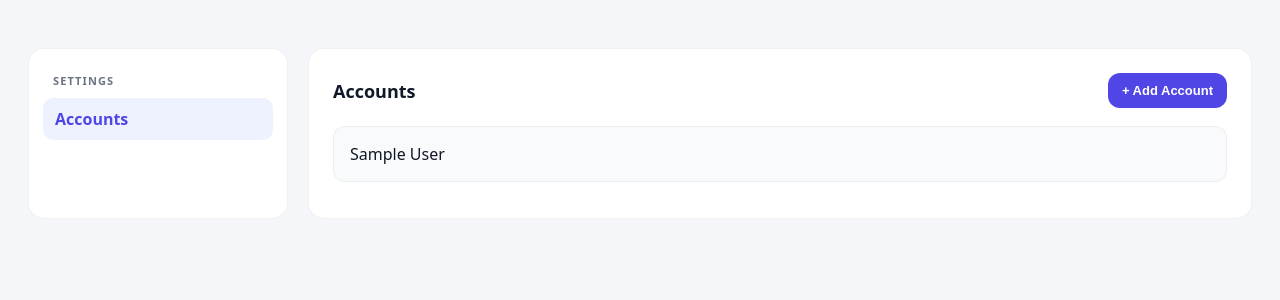
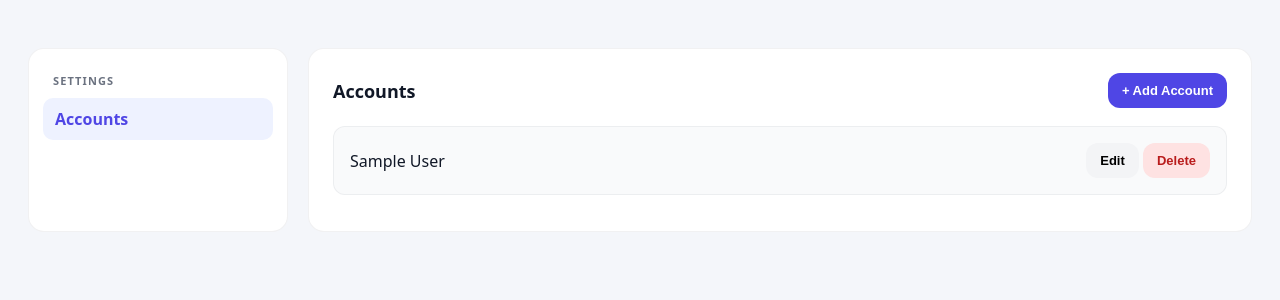
Before and after one commit to shrestha-bishal/sure-sync, a FastAPI app: page /settings/accounts in a window 1280 px wide. Shown: the top 300 px of the page. Run offline with FastAPI, Linux system fonts and the light colour scheme; tables that the repository leaves empty hold one stand-in row (values such as "Sample post"); data that the repository does not hold is empty; parts of the project's set-up code (start-up, migrations or seed data) failed here and were passed over.

Commit message:
added functionality to delete

```diff
--- a/web/routes/api.py
+++ b/web/routes/api.py
@@ -1,7 +1,7 @@
 from fastapi import APIRouter
 from core.models.stats import AppStats
 from core.models.account import Account
-from core.services.account_service import get_accounts as get_all_accounts, create_account
+from core.services.account_service import get_accounts as get_all_accounts, create_account, update_account, delete_account, get_account_by_id
 
 router = APIRouter(prefix="/api")
 
@@ -19,3 +19,20 @@ async def create_accounts(account: Account):
 @router.get("/accounts")
 async def get_accounts():
     return get_all_accounts()
+
+@router.get("/accounts/{account_id}")
+async def get_account(account_id: int):
+    account = get_account_by_id(account_id)
+    if account:
+        return account
+    return {"error": "Account not found"}
+
+@router.put("/accounts/{account_id}")
+async def edit_account(account_id: int, account: Account):
+    success = update_account(account_id, account)
+    return {"success": success}
+
+@router.delete("/accounts/{account_id}")
+async def remove_account(account_id: int):
+    success = delete_account(account_id)
+    return {"success": success}
--- a/web/static/app.js
+++ b/web/static/app.js
@@ -49,6 +49,20 @@ function closeModal() {
     document.getElementById("modal").style.display = "none";
 }
 
+async function deleteAccount(id) {
+    if (!confirm("Are you sure you want to delete this account?")) return;
+
+    const response = await fetch(`/api/accounts/${id}`, {
+        method: 'DELETE'
+    });
+
+    if (response.ok) {
+        location.reload(); // Refresh the page to remove the row
+    } else {
+        alert("Failed to delete account.");
+    }
+}
+
 // Delete with animation
 function deleteRow(btn) {
     const row = btn.closest(".account-row");
--- a/web/templates/accounts.html
+++ b/web/templates/accounts.html
@@ -28,11 +28,10 @@
                 {% for account in accounts %}
                     <div class="account-row">
                         <div>{{ account.account_name }}</div>
-                        <!--
                         <div class="actions">
-                            <button class="btn btn-edit">Edit</button>
-                            <button class="btn btn-delete" onclick="deleteRow(this)">Delete</button>
-                        </div> -->
+                            <button class="btn btn-edit" onclick="editAccount('{{ account.id }}')">Edit</button>
+                            <button class="btn btn-delete" onclick="deleteAccount('{{ account.id }}'); deleteRow(this)">Delete</button>
+                        </div>
                     </div>
                 {% endfor %}
             </div>
@@ -66,4 +65,30 @@
             </div>
         </div>
     </div>
+
+    <!-- DELETE MODAL -->
+    <div class="modal-overlay" id="deleteModal">
+        <div class="modal modal-sm">
+
+            <div class="modal-header">
+                Delete Account
+            </div>
+
+            <div class="modal-description">
+                Are you sure you want to delete this account?
+                This action cannot be undone.
+            </div>
+
+            <div class="actions modal-actions">
+                <button class="btn btn-edit" onclick="closeDeleteModal()">
+                    Cancel
+                </button>
+
+                <button class="btn btn-delete" onclick="confirmDelete()">
+                    Delete
+                </button>
+            </div>
+
+        </div>
+    </div>
 {% endblock %}
```
Also changed, not shown: core/services/account_service.py (+30 -0 lines).
